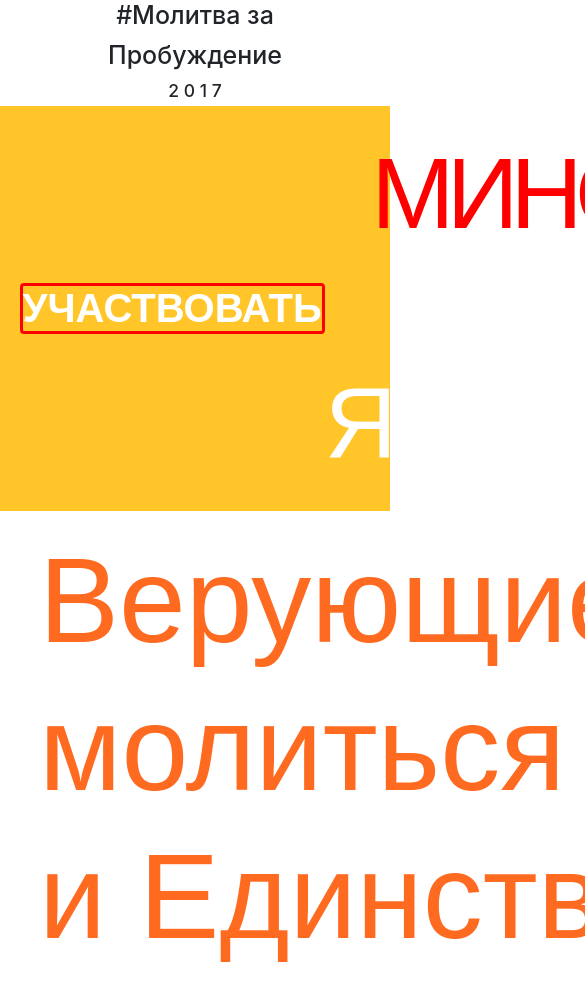
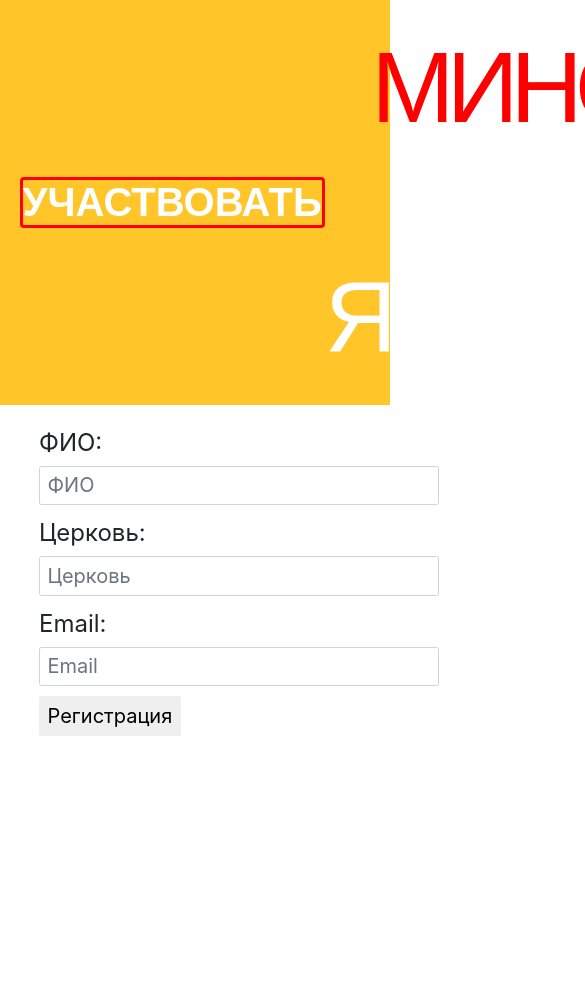
Before and after one commit to arsen91/prayfor, a website: page public/index.html in a window 390 px wide. Both pictures are taken after a click on the link "УЧАСТВОВАТЬ". Shown: the top 994 px of the page, 585 px wide, since content can reach past the window. After the commit the page ends 844 px from the top, so only its background shows below. Drawn offline with nearby package versions, Linux system fonts and the light colour scheme; files that its build step writes are made by us from their sources.

Commit message:
add form

```diff
--- a/index.js
+++ b/index.js
@@ -7,6 +7,7 @@ app.use(express.static(__dirname));
 app.use('/styles', express.static(__dirname + '/public/assets/styles'));
 app.use('/images', express.static(__dirname + '/public/assets/images'));
 app.use('/fonts', express.static(__dirname + '/public/assets/fonts'));
+app.use('/js', express.static(__dirname + '/public/assets/js'));
 
 app.get('*', function(req, res) {
     res.sendFile(__dirname + '/public/index.html');
--- /dev/null
+++ b/public/assets/js/script.js
@@ -0,0 +1,11 @@
+$( document ).ready(function() {
+	$('.participate').click(function() {
+		$('.main-header, .main-content-title').addClass('hide');
+		$('.form-wrapp').removeClass('hide');
+	});
+	$('.form-wrapp button').click(function() {
+		$('.main-header, .main-content-title').removeClass('hide');
+		$('.form-wrapp').addClass('hide');
+	})
+
+});
--- a/public/assets/less/main.less
+++ b/public/assets/less/main.less
@@ -1,3 +1,10 @@
+.hide{
+	display: none;
+}
+.modal-content{
+	font-size: 22px;
+	padding: 20px 16px;
+}
 html{
 	height: 100%;
 	font-size: 10px;
@@ -57,5 +64,19 @@ body{
 				white-space: nowrap;
 			}
 		}
+		.form-wrapp{
+			max-width: 500px;
+			min-width: 400px;
+			width: 100%;
+			margin: 0 auto;
+			text-align: left;
+			font-size: 2.4rem;
+			input{
+				font-size: 2rem;
+			}
+			button{
+				font-size: 2rem;
+			}
+		}
 	}
 }
--- a/public/index.html
+++ b/public/index.html
@@ -8,7 +8,7 @@
     <title>Молитва за Пробуждение и Единство</title>
 </head>
 <body>
-    <header>
+    <header class="main-header">
        <h1 class="main-title">
            <p><span>#</span>Молитва за </p>
            <p>Пробуждение</p>
@@ -38,18 +38,48 @@
                 <a class="know-more nav-btn">узнать больше</a>
         </nav>
         <main class="main-content">
-            <h2>
+            <h2 class="main-content-title">
                 <p>Верующие Беларуси будут</p>
                 <p>молиться за Пробуждение</p>
                 <p>и Единство</p>
             </h2>
+            <section class="form-wrapp hide">
+
+                <form>
+                  <div class="form-group">
+                    <label for="inputFIO" >ФИО:</label>
+                    <input type="text" class="form-control" id="inputFIO" placeholder="ФИО">
+                  </div>
+
+                  <div class="form-group">
+                    <label for="church" >Церковь:</label>
+                      <input type="text" class="form-control" id="church" placeholder="Церковь">
+                  </div>
+
+                  <div class="form-group">
+                    <label for="inputEmail" >Email:</label>
+                    <input type="email" class="form-control" id="inputEmail" placeholder="Email">
+                  </div>
+
+                  <div class="form-group">
+                    <button type="submit" class="btn btn-default" data-toggle="modal" data-target=".bs-example-modal-sm">Регистрация</button>
+                  </div>
+                </form>
+
+            </section>
+            <div class="modal fade bs-example-modal-sm" tabindex="-1" role="dialog" aria-labelledby="mySmallModalLabel">
+              <div class="modal-dialog modal-sm" role="document">
+                <div class="modal-content">
+                  Спасибо за регистрацию, ждем Вас 20-21 января 2017 года
+                </div>
+              </div>
+            </div>
         </main>
     </div>
 
-    <body>
-    </body>
     <script src="../node_modules/jquery/dist/jquery.min.js"></script>
     <script src="../node_modules/tether/dist/js/tether.min.js"></script>
     <script src="../node_modules/bootstrap/dist/js/bootstrap.min.js"></script>
+    <script src="js/script.js"></script>
 </body>
 </html>
```
